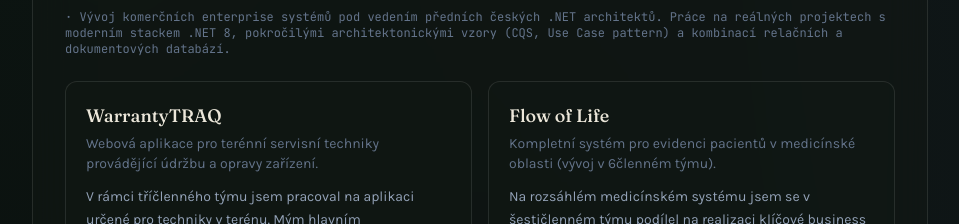
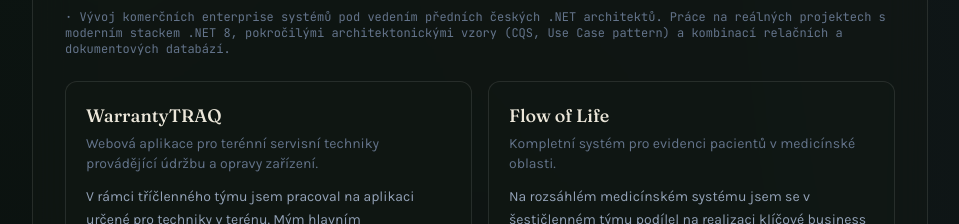
Before and after one commit to WestrCZ/Portfolio, a React (Vite) app: page / in a window 1280 px wide. Shown: the part 1140-1364 px from the top of the page, without its empty margins (160-1119 px from the left). Built offline with nearby package versions, Linux system fonts and the light colour scheme.

Commit message:
data edit

```diff
--- a/src/data/portfolioData.js
+++ b/src/data/portfolioData.js
@@ -62,7 +62,7 @@
         id: "flow-of-life",
         name: "Flow of Life",
         summary:
-          "Kompletní systém pro evidenci pacientů v medicínské oblasti (vývoj v 6členném týmu).",
+          "Kompletní systém pro evidenci pacientů v medicínské oblasti.",
         stack: [".NET 8", "ASP.NET Core", "EF Core", "Marten (PostgreSQL)", "Blazor", "Use Case pattern"],
         description:
           "Na rozsáhlém medicínském systému jsem se v šestičlenném týmu podílel na realizaci klíčové business logiky, vývoji REST API a datového feedingu. Celý projekt stavěl na Use Case patternu. Úzce jsem pracoval s dokumentovou databází Marten nad PostgreSQL, kde jsem navrhoval a upravoval datové struktury, a zároveň jsem odbavoval navazující úpravy a opravy v uživatelském rozhraní postaveném na Blazoru.",
```
